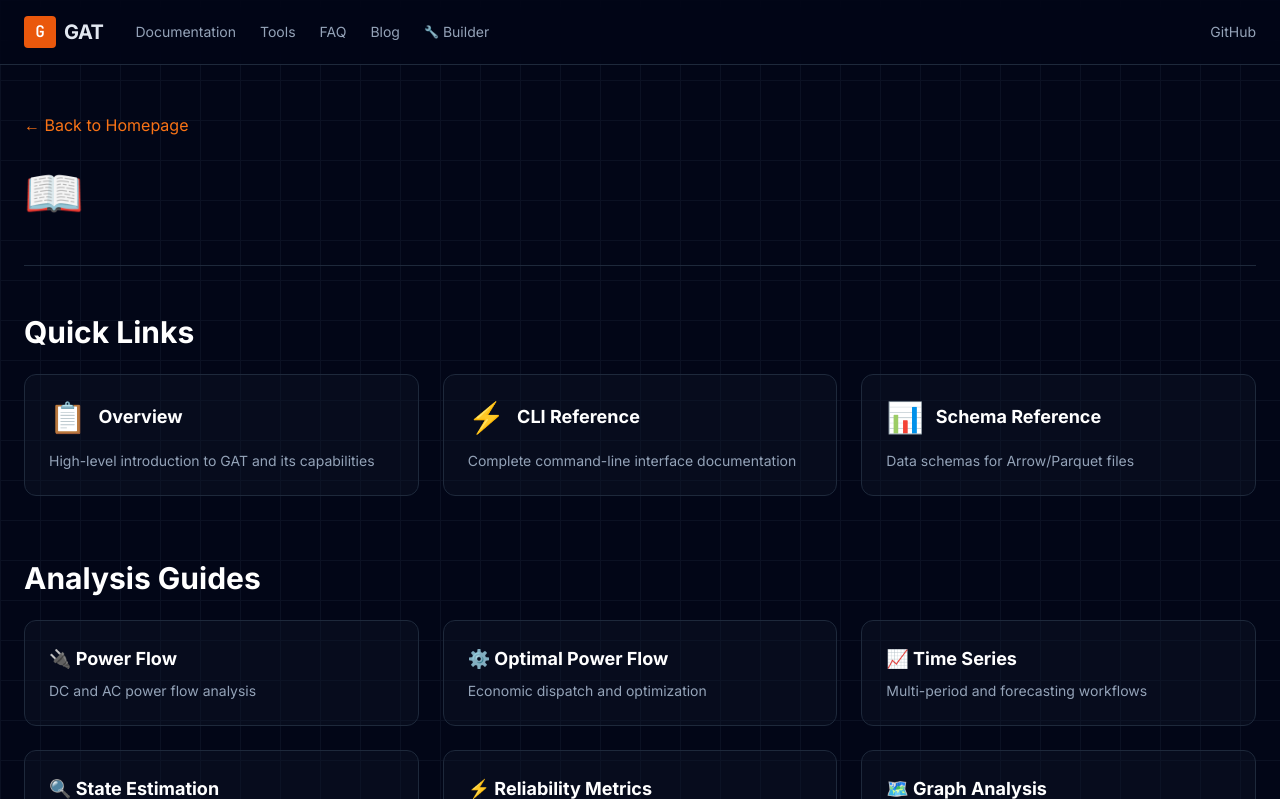
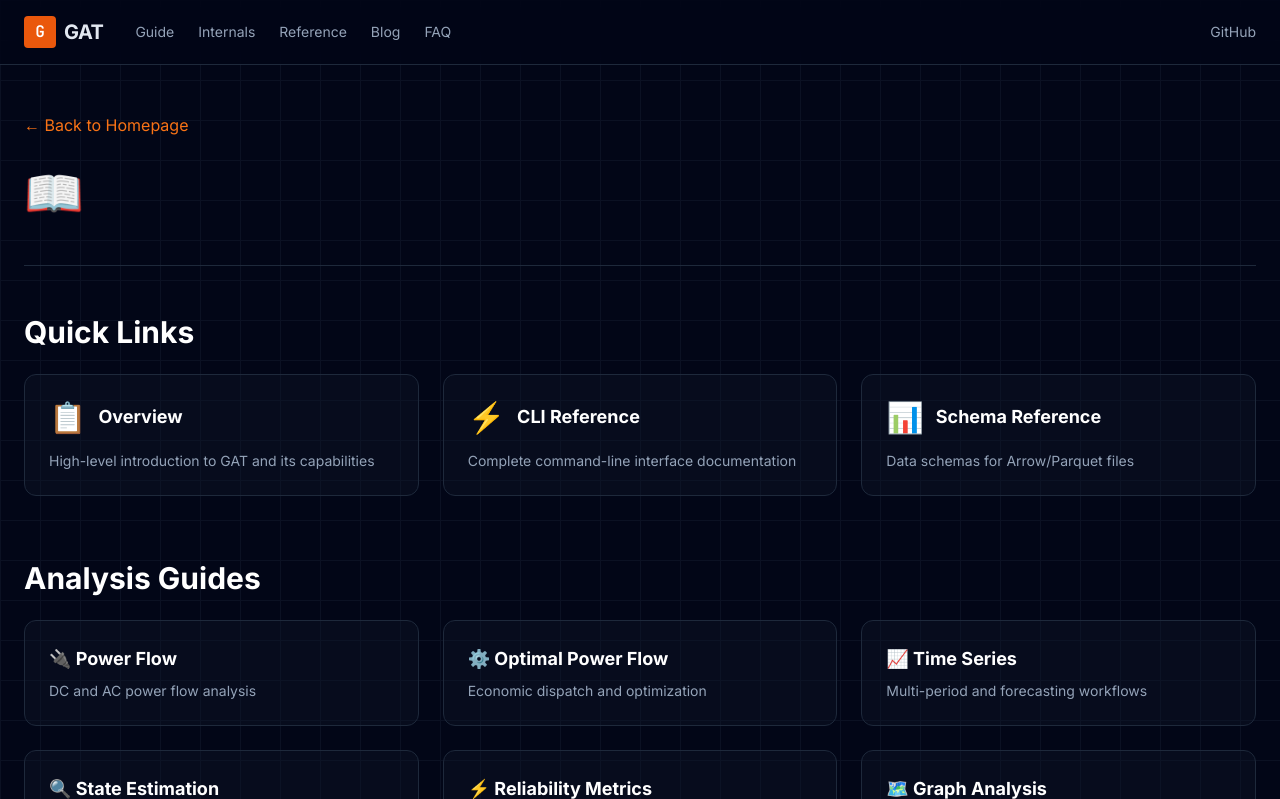
Before and after one commit to monistowl/gat, a Python web app: template website/templates/docs-index.html in a window 1280 px wide. Shown: the top 799 px of the page. Run offline with Jinja, Linux system fonts and the light colour scheme; the template is opened without the code that fills it, so the values that code supplies are empty; some libraries are stand-ins or nearby versions.

Commit message:
fix: update navigation links to new URL structure
Update all template files to use new documentation paths:
- /guide/ (user documentation)
- /internals/ (developer documentation)
- /reference/ (theory/knowledgebase)

```diff
--- a/website/templates/docs-index.html
+++ b/website/templates/docs-index.html
@@ -18,7 +18,7 @@
   <section class="mb-16">
     <h2 class="text-3xl font-bold text-white mb-6">Quick Links</h2>
     <div class="grid md:grid-cols-3 gap-6">
-      <a href="{{ config.base_url }}/docs/guide/overview/" class="bg-slate-900/40 border border-slate-800 p-6 rounded-xl hover:border-orange-500/50 transition-all group">
+      <a href="{{ config.base_url }}/guide/overview/" class="bg-slate-900/40 border border-slate-800 p-6 rounded-xl hover:border-orange-500/50 transition-all group">
         <div class="flex items-center gap-3 mb-4">
           <div class="text-3xl">📋</div>
           <h3 class="text-lg font-bold text-white">Overview</h3>
@@ -48,27 +48,27 @@
   <section class="mb-16">
     <h2 class="text-3xl font-bold text-white mb-6">Analysis Guides</h2>
     <div class="grid md:grid-cols-3 gap-6">
-      <a href="{{ config.base_url }}/docs/guide/pf/" class="bg-slate-900/40 border border-slate-800 p-6 rounded-xl hover:border-orange-500/50 transition-all">
+      <a href="{{ config.base_url }}/guide/pf/" class="bg-slate-900/40 border border-slate-800 p-6 rounded-xl hover:border-orange-500/50 transition-all">
         <h3 class="text-lg font-bold text-white mb-2">🔌 Power Flow</h3>
         <p class="text-slate-400 text-sm">DC and AC power flow analysis</p>
       </a>
-      <a href="{{ config.base_url }}/docs/guide/opf/" class="bg-slate-900/40 border border-slate-800 p-6 rounded-xl hover:border-orange-500/50 transition-all">
+      <a href="{{ config.base_url }}/guide/opf/" class="bg-slate-900/40 border border-slate-800 p-6 rounded-xl hover:border-orange-500/50 transition-all">
         <h3 class="text-lg font-bold text-white mb-2">⚙️ Optimal Power Flow</h3>
         <p class="text-slate-400 text-sm">Economic dispatch and optimization</p>
       </a>
-      <a href="{{ config.base_url }}/docs/guide/ts/" class="bg-slate-900/40 border border-slate-800 p-6 rounded-xl hover:border-orange-500/50 transition-all">
+      <a href="{{ config.base_url }}/guide/ts/" class="bg-slate-900/40 border border-slate-800 p-6 rounded-xl hover:border-orange-500/50 transition-all">
         <h3 class="text-lg font-bold text-white mb-2">📈 Time Series</h3>
         <p class="text-slate-400 text-sm">Multi-period and forecasting workflows</p>
       </a>
-      <a href="{{ config.base_url }}/docs/guide/se/" class="bg-slate-900/40 border border-slate-800 p-6 rounded-xl hover:border-orange-500/50 transition-all">
+      <a href="{{ config.base_url }}/guide/se/" class="bg-slate-900/40 border border-slate-800 p-6 rounded-xl hover:border-orange-500/50 transition-all">
         <h3 class="text-lg font-bold text-white mb-2">🔍 State Estimation</h3>
         <p class="text-slate-400 text-sm">Observability and state estimation</p>
       </a>
-      <a href="{{ config.base_url }}/docs/guide/analytics/" class="bg-slate-900/40 border border-slate-800 p-6 rounded-xl hover:border-orange-500/50 transition-all">
+      <a href="{{ config.base_url }}/reference/analytics/" class="bg-slate-900/40 border border-slate-800 p-6 rounded-xl hover:border-orange-500/50 transition-all">
         <h3 class="text-lg font-bold text-white mb-2">⚡ Reliability Metrics</h3>
         <p class="text-slate-400 text-sm">LOLE, EUE, and reliability analysis</p>
       </a>
-      <a href="{{ config.base_url }}/docs/guide/graph/" class="bg-slate-900/40 border border-slate-800 p-6 rounded-xl hover:border-orange-500/50 transition-all">
+      <a href="{{ config.base_url }}/reference/graph/" class="bg-slate-900/40 border border-slate-800 p-6 rounded-xl hover:border-orange-500/50 transition-all">
         <h3 class="text-lg font-bold text-white mb-2">🗺️ Graph Analysis</h3>
         <p class="text-slate-400 text-sm">Network topology and connectivity</p>
       </a>
@@ -79,15 +79,15 @@
   <section class="mb-16">
     <h2 class="text-3xl font-bold text-white mb-6">Domain-Specific Workflows</h2>
     <div class="grid md:grid-cols-3 gap-6">
-      <a href="{{ config.base_url }}/docs/guide/adms/" class="bg-slate-900/40 border border-slate-800 p-6 rounded-xl hover:border-orange-500/50 transition-all">
+      <a href="{{ config.base_url }}/guide/adms/" class="bg-slate-900/40 border border-slate-800 p-6 rounded-xl hover:border-orange-500/50 transition-all">
         <h3 class="text-lg font-bold text-white mb-2">🏢 ADMS Integration</h3>
         <p class="text-slate-400 text-sm">Advanced Distribution Management Systems</p>
       </a>
-      <a href="{{ config.base_url }}/docs/guide/derms/" class="bg-slate-900/40 border border-slate-800 p-6 rounded-xl hover:border-orange-500/50 transition-all">
+      <a href="{{ config.base_url }}/guide/derms/" class="bg-slate-900/40 border border-slate-800 p-6 rounded-xl hover:border-orange-500/50 transition-all">
         <h3 class="text-lg font-bold text-white mb-2">🔋 DERMS Workflows</h3>
         <p class="text-slate-400 text-sm">Distributed Energy Resource Management</p>
       </a>
-      <a href="{{ config.base_url }}/docs/guide/dist/" class="bg-slate-900/40 border border-slate-800 p-6 rounded-xl hover:border-orange-500/50 transition-all">
+      <a href="{{ config.base_url }}/guide/dist/" class="bg-slate-900/40 border border-slate-800 p-6 rounded-xl hover:border-orange-500/50 transition-all">
         <h3 class="text-lg font-bold text-white mb-2">⚡ Distribution Analysis</h3>
         <p class="text-slate-400 text-sm">Distribution system workflows</p>
       </a>
@@ -98,27 +98,27 @@
   <section class="mb-16">
     <h2 class="text-3xl font-bold text-white mb-6">Integration & Development</h2>
     <div class="grid md:grid-cols-3 gap-6">
-      <a href="{{ config.base_url }}/docs/guide/mcp-onboarding/" class="bg-slate-900/40 border border-slate-800 p-6 rounded-xl hover:border-orange-500/50 transition-all">
+      <a href="{{ config.base_url }}/internals/mcp-onboarding/" class="bg-slate-900/40 border border-slate-800 p-6 rounded-xl hover:border-orange-500/50 transition-all">
         <h3 class="text-lg font-bold text-white mb-2">🤖 MCP Server Setup</h3>
         <p class="text-slate-400 text-sm">Model Context Protocol integration for AI agents</p>
       </a>
-      <a href="{{ config.base_url }}/docs/guide/datasets/" class="bg-slate-900/40 border border-slate-800 p-6 rounded-xl hover:border-orange-500/50 transition-all">
+      <a href="{{ config.base_url }}/guide/datasets/" class="bg-slate-900/40 border border-slate-800 p-6 rounded-xl hover:border-orange-500/50 transition-all">
         <h3 class="text-lg font-bold text-white mb-2">🗄️ Dataset Management</h3>
         <p class="text-slate-400 text-sm">Working with Arrow/Parquet datasets</p>
       </a>
-      <a href="{{ config.base_url }}/docs/guide/ci-cd/" class="bg-slate-900/40 border border-slate-800 p-6 rounded-xl hover:border-orange-500/50 transition-all">
+      <a href="{{ config.base_url }}/internals/ci-cd/" class="bg-slate-900/40 border border-slate-800 p-6 rounded-xl hover:border-orange-500/50 transition-all">
         <h3 class="text-lg font-bold text-white mb-2">🚀 CI/CD Workflows</h3>
         <p class="text-slate-400 text-sm">Release process and automation</p>
       </a>
-      <a href="{{ config.base_url }}/docs/guide/feature-matrix/" class="bg-slate-900/40 border border-slate-800 p-6 rounded-xl hover:border-orange-500/50 transition-all">
+      <a href="{{ config.base_url }}/internals/feature-matrix/" class="bg-slate-900/40 border border-slate-800 p-6 rounded-xl hover:border-orange-500/50 transition-all">
         <h3 class="text-lg font-bold text-white mb-2">🎯 Feature Matrix</h3>
         <p class="text-slate-400 text-sm">Complete feature comparison</p>
       </a>
-      <a href="{{ config.base_url }}/docs/guide/cli-architecture/" class="bg-slate-900/40 border border-slate-800 p-6 rounded-xl hover:border-orange-500/50 transition-all">
+      <a href="{{ config.base_url }}/internals/cli-architecture/" class="bg-slate-900/40 border border-slate-800 p-6 rounded-xl hover:border-orange-500/50 transition-all">
         <h3 class="text-lg font-bold text-white mb-2">🏗️ CLI Architecture</h3>
         <p class="text-slate-400 text-sm">Understanding the CLI design</p>
       </a>
-      <a href="{{ config.base_url }}/docs/guide/scaling/" class="bg-slate-900/40 border border-slate-800 p-6 rounded-xl hover:border-orange-500/50 transition-all">
+      <a href="{{ config.base_url }}/internals/scaling/" class="bg-slate-900/40 border border-slate-800 p-6 rounded-xl hover:border-orange-500/50 transition-all">
         <h3 class="text-lg font-bold text-white mb-2">📈 Scaling Guide</h3>
         <p class="text-slate-400 text-sm">Performance and scaling best practices</p>
       </a>
--- a/website/templates/index.html
+++ b/website/templates/index.html
@@ -397,7 +397,7 @@
           <ul class="space-y-2 text-sm text-slate-500">
             <li><a href="{{ config.base_url }}/docs/" class="hover:text-orange-500 transition-colors">Features</a></li>
             <li><a href="{{ config.extra.repo_url }}/tree/main/docs" class="hover:text-orange-500 transition-colors">Integrations</a></li>
-            <li><a href="{{ config.base_url }}/docs/guide/adms/" class="hover:text-orange-500 transition-colors">Enterprise</a></li>
+            <li><a href="{{ config.base_url }}/guide/adms/" class="hover:text-orange-500 transition-colors">Enterprise</a></li>
             <li><a href="{{ config.extra.repo_url }}/releases" class="hover:text-orange-500 transition-colors">Changelog</a></li>
           </ul>
         </div>
--- a/website/templates/partials/header.html
+++ b/website/templates/partials/header.html
@@ -9,20 +9,20 @@
         <span class="font-bold text-xl tracking-tight">GAT</span>
       </a>
       <div class="hidden md:flex items-center gap-6">
-        <a href="{{ config.base_url }}/docs/" class="text-sm text-slate-400 hover:text-orange-500 transition-colors">
-          Documentation
+        <a href="{{ config.base_url }}/guide/" class="text-sm text-slate-400 hover:text-orange-500 transition-colors">
+          Guide
         </a>
-        <a href="{{ config.base_url }}/tools/" class="text-sm text-slate-400 hover:text-orange-500 transition-colors">
-          Tools
+        <a href="{{ config.base_url }}/internals/" class="text-sm text-slate-400 hover:text-orange-500 transition-colors">
+          Internals
         </a>
-        <a href="{{ config.base_url }}/faq/" class="text-sm text-slate-400 hover:text-orange-500 transition-colors">
-          FAQ
+        <a href="{{ config.base_url }}/reference/" class="text-sm text-slate-400 hover:text-orange-500 transition-colors">
+          Reference
         </a>
         <a href="{{ config.base_url }}/blog/" class="text-sm text-slate-400 hover:text-orange-500 transition-colors">
           Blog
         </a>
-        <a href="{{ config.base_url }}/command-builder/" class="text-sm text-slate-400 hover:text-orange-500 transition-colors flex items-center gap-1">
-          <span class="text-xs">🔧</span> Builder
+        <a href="{{ config.base_url }}/faq/" class="text-sm text-slate-400 hover:text-orange-500 transition-colors">
+          FAQ
         </a>
       </div>
     </div>
```
Also changed, not shown: website/templates/page.html (+19 -19 lines), website/templates/tools.html (+6 -6 lines).
